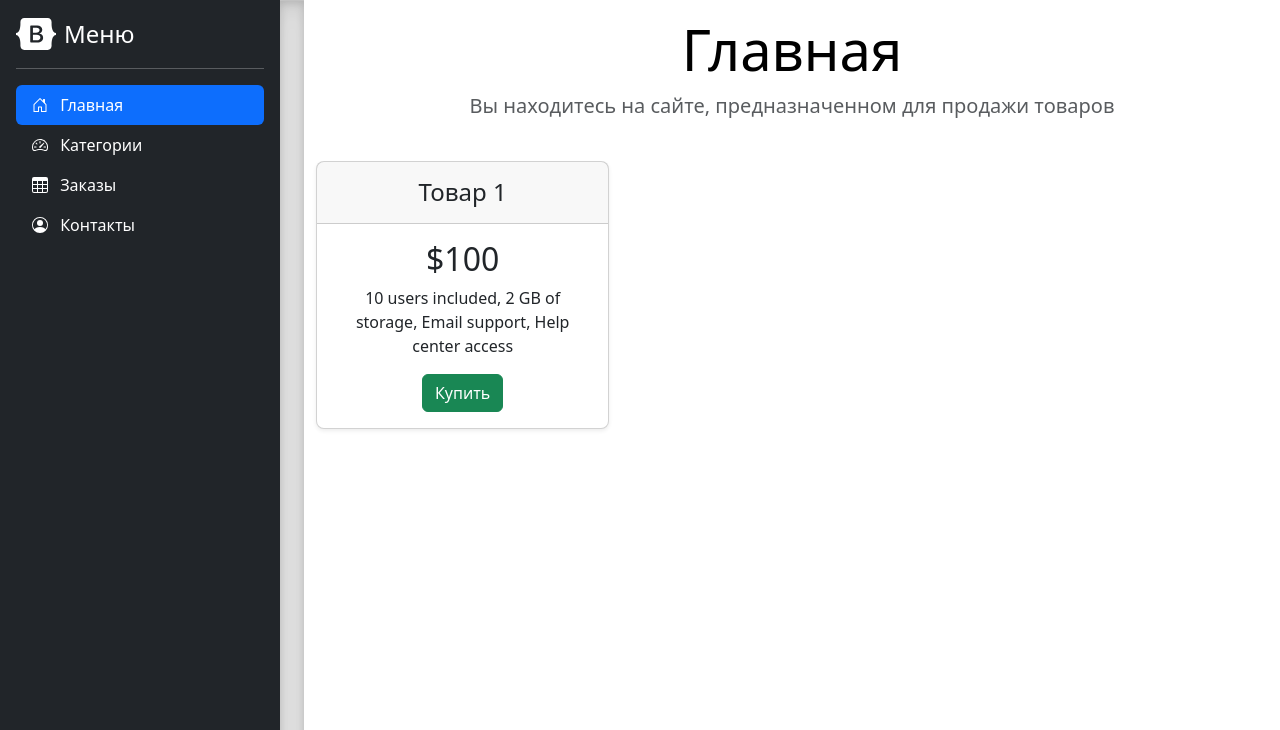
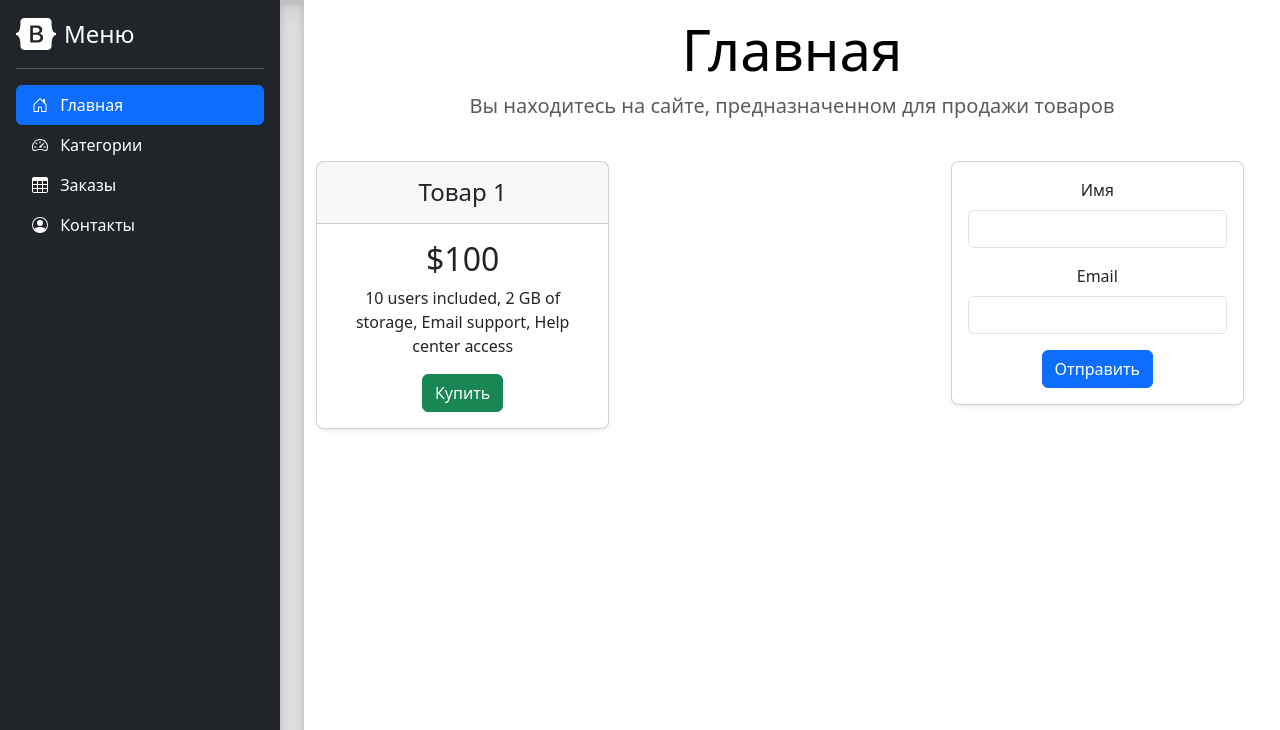
Before and after one commit to altasska/dz_django, a plain HTML site: page homework_1/index.html in a window 1280 px wide. Shown: the top 730 px of the page. Drawn offline with nearby package versions, Linux system fonts and the light colour scheme.

Commit message:
add form for name and email

```diff
--- a/homework_1/index.html
+++ b/homework_1/index.html
@@ -286,9 +286,26 @@
         </div>
     </div>
 </div>
+
+        <div class="col-4 offset-4">
+            <div class="card mb-4 rounded-3 shadow-sm">
+                <div class="card-body">
+                    <form>
+                        <div class="mb-3">
+                            <label for="exampleInputName" class="form-label">Имя</label>
+                            <input type="text" class="form-control" id="exampleInputName" aria-describedby="nameHelp">
+                        </div>
+                        <div class="mb-3">
+                            <label for="exampleInputEmail" class="form-label">Email</label>
+                            <input type="email" class="form-control" id="exampleInputEmail" aria-describedby="emailHelp">
+                        </div>
+                        <button type="submit" class="btn btn-primary">Отправить</button>
+                    </form>
+                </div>
+            </div>
+        </div>
             </div>
         </main>
-
     </div>
 
 </main>
```
Lines whose indentation alone changed are shown as unchanged.
